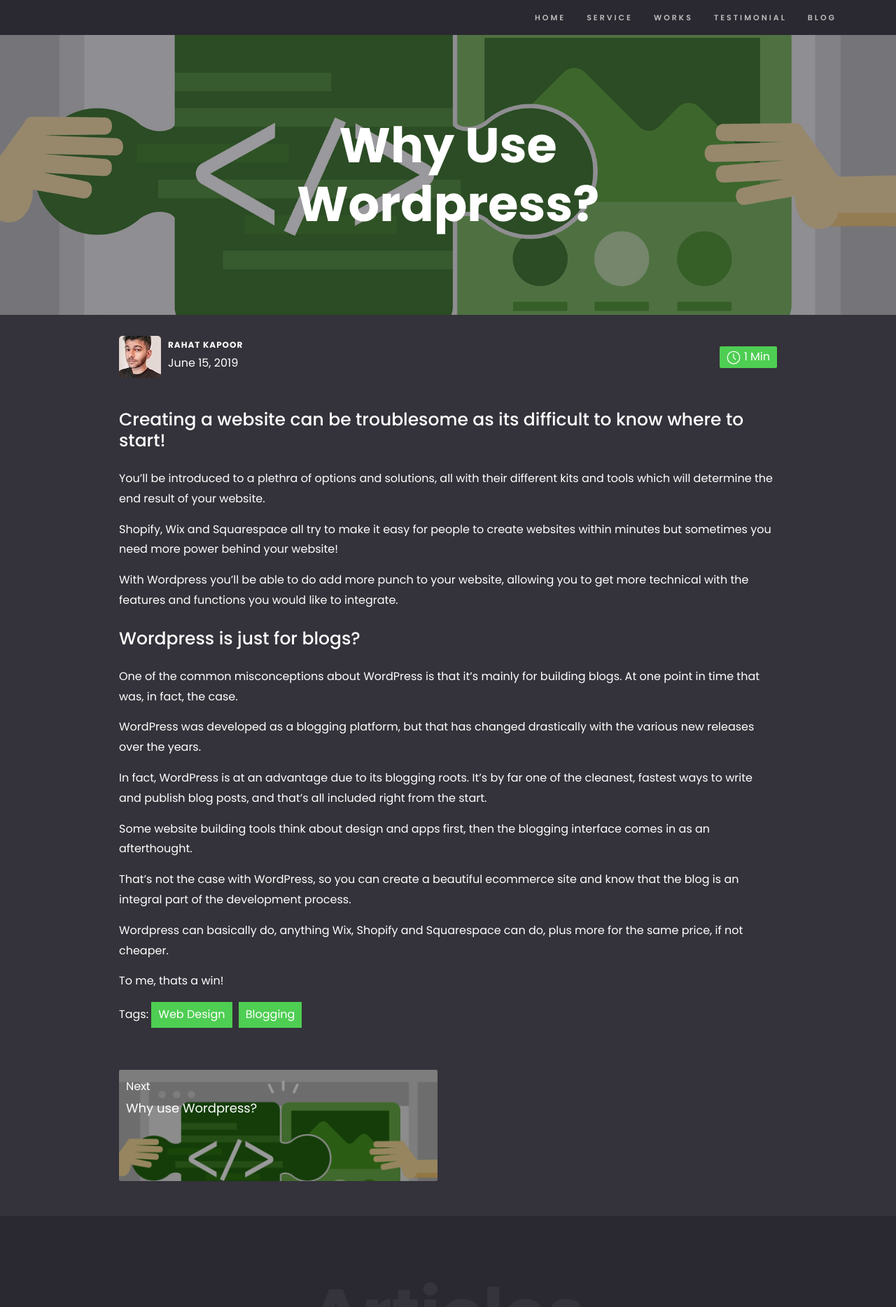
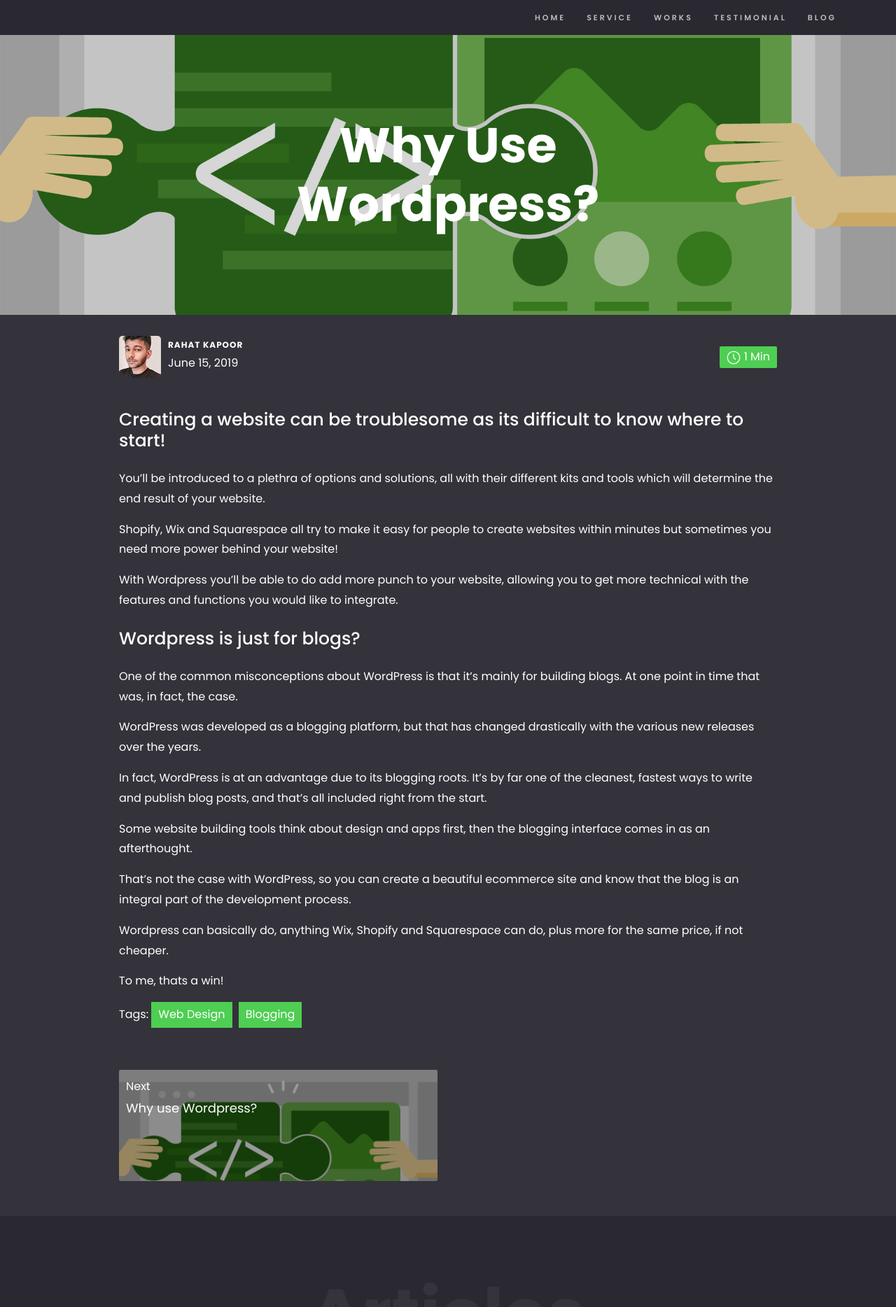
Before and after one commit to RahKapoor/Portfolio, a Jekyll site: the page built from _posts/2019-01-21-10-why-wordpress - Copy.md, in a window 1280 px wide. Shown: the top 1868 px of the page at 70% size. Built offline with Jekyll 4.4.1, drawn with Linux system fonts in a browser that asks for light colours.

Commit message:
Update style.css

```diff
--- a/assets/css/style.css
+++ b/assets/css/style.css
@@ -1387,7 +1387,7 @@
 	height: 400px;
 	width: 100%;
 	object-fit: cover;
-	opacity: 0.5;
+	opacity: 0.8;
 }
 
 .blog-detail-tags ul {
```
